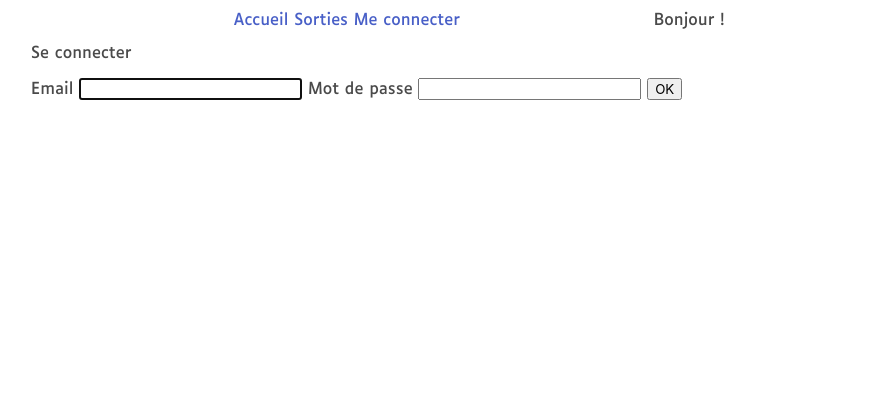
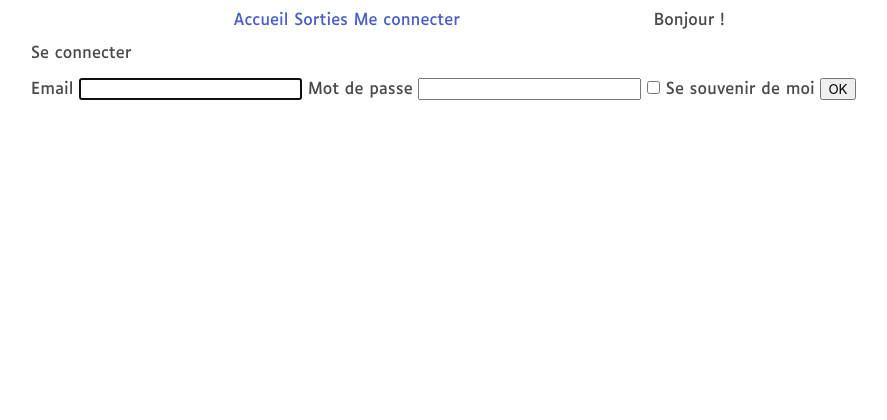
Before and after one commit to LSarribouette/rocket-go, a Symfony app: template templates/security/login.html.twig in a window 1280 px wide. Shown: the top 420 px of the page, without its empty margins (161-1048 px from the left). Run offline with Twig, Linux system fonts and the light colour scheme; the template is opened without the code that fills it, so the values that code supplies are empty; some libraries are stand-ins or nearby versions.

Commit message:
Se souvenir de moi

```diff
--- a/src/Controller/HomeController.php
+++ b/src/Controller/HomeController.php
@@ -30,7 +30,6 @@ class HomeController extends AbstractController
     ): Response
     {
         $participant = $this->getUser();
-        dump($participant);
         $participantForm = $this->createForm(ParticipantFormType::class, $participant);
         $participantForm->handleRequest($request);
         if ($participantForm->isSubmitted() && $participantForm->isValid()) {
--- a/templates/security/login.html.twig
+++ b/templates/security/login.html.twig
@@ -10,7 +10,7 @@
 
     {% if app.user %}
         <div class="mb-3">
-            You are logged in as {{ app.user.userIdentifier }}, <a href="{{ path('app_logout') }}">Logout</a>
+            Vous êtes connecté.e en tant que {{ app.user.userIdentifier }}.
         </div>
     {% endif %}
 
@@ -27,13 +27,13 @@
     {#
         Uncomment this section and add a remember_me option below your firewall to activate remember me functionality.
         See https://symfony.com/doc/current/security/remember_me.html
+    #}
 
         <div class="checkbox mb-3">
             <label>
-                <input type="checkbox" name="_remember_me"> Remember me
+                <input type="checkbox" name="_remember_me"> Se souvenir de moi
             </label>
         </div>
-    #}
 
     <button class="btn btn-lg btn-primary" type="submit">
         OK
```
Also changed, not shown: 1 other file.
